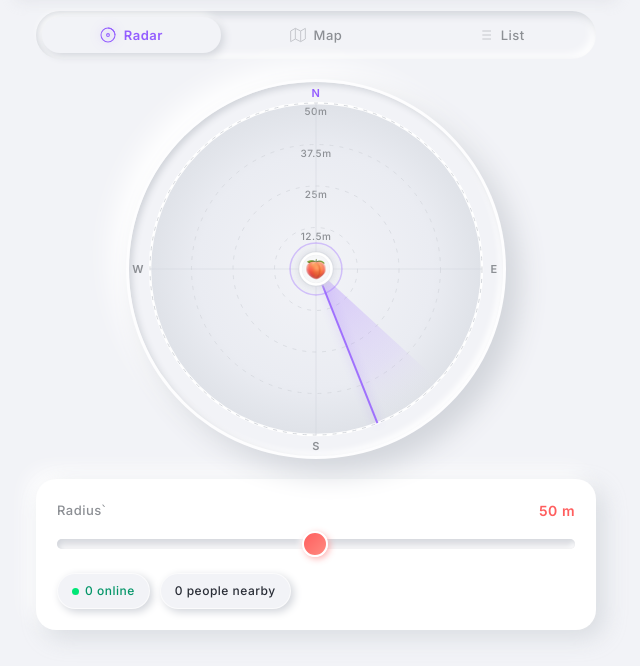
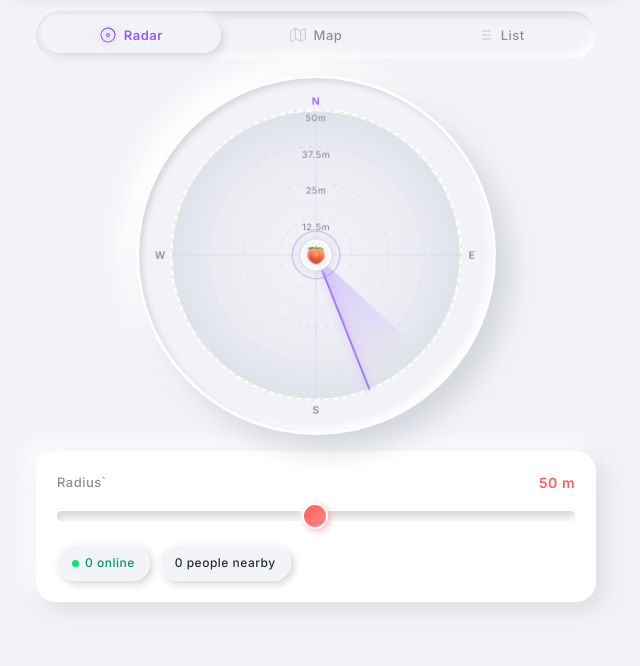
Before and after one commit to ar3dfx-blip/telegram-miniapp-nearby, a website built with Vite: page index.html in a window 1280 px wide. Shown: the part 134-800 px from the top of the page, without its empty margins (324-964 px from the left). Built offline with nearby package versions, Linux system fonts and the light colour scheme; no server answers; what mqtt would draw is missing.

Commit message:
Guarantee radar outer circle is strictly 1:1 round on all screen proportions

```diff
--- a/src/radar.js
+++ b/src/radar.js
@@ -23,6 +23,10 @@ export class RadarEngine {
     this.setupListeners();
     this.resize();
     window.addEventListener('resize', () => this.resize());
+    if (window.ResizeObserver && this.canvas.parentElement) {
+      this.resizeObserver = new ResizeObserver(() => this.resize());
+      this.resizeObserver.observe(this.canvas.parentElement);
+    }
   }
 
   setupListeners() {
@@ -49,23 +53,30 @@ export class RadarEngine {
   }
 
   resize() {
-    const rect = this.canvas.parentElement.getBoundingClientRect();
-    const size = Math.min(rect.width, 480);
+    const parent = this.canvas.parentElement;
+    if (!parent) return;
+
+    const rect = parent.getBoundingClientRect();
+    // Strictly take the MINIMUM of width and height so the radar is ALWAYS an exact 1:1 circle
+    const availableW = rect.width > 0 ? rect.width : 300;
+    const availableH = rect.height > 0 ? rect.height : availableW;
+    const squareSize = Math.max(160, Math.floor(Math.min(availableW, availableH)));
+
     const dpr = window.devicePixelRatio || 1;
 
-    this.width = size;
-    this.height = size;
+    this.width = squareSize;
+    this.height = squareSize;
 
-    this.canvas.width = size * dpr;
-    this.canvas.height = size * dpr;
-    this.canvas.style.width = `${size}px`;
-    this.canvas.style.height = `${size}px`;
+    this.canvas.width = Math.round(squareSize * dpr);
+    this.canvas.height = Math.round(squareSize * dpr);
+    this.canvas.style.width = `${squareSize}px`;
+    this.canvas.style.height = `${squareSize}px`;
 
     this.ctx.resetTransform?.();
     this.ctx.scale(dpr, dpr);
-    this.centerX = size / 2;
-    this.centerY = size / 2;
-    this.radarRadius = (size / 2) - 24;
+    this.centerX = squareSize / 2;
+    this.centerY = squareSize / 2;
+    this.radarRadius = (squareSize / 2) - 22;
   }
 
   setPeople(people, maxRadius = 500) {
@@ -95,6 +106,9 @@ export class RadarEngine {
     if (this.animId) {
       cancelAnimationFrame(this.animId);
       this.animId = null;
+    }
+    if (this.resizeObserver) {
+      this.resizeObserver.disconnect();
     }
   }
 
--- a/src/style.css
+++ b/src/style.css
@@ -311,23 +311,32 @@ html, body {
   display: flex;
   flex-direction: column;
   align-items: center;
-  padding: 20px 20px 24px;
-  gap: 20px;
+  justify-content: flex-start;
+  padding: 16px 20px 24px;
+  gap: 16px;
   flex: 1;
-}
-
-/* 3D Neumorphic Circular Dial Knob */
+  width: 100%;
+  box-sizing: border-box;
+}
+
+/* 3D Neumorphic Circular Dial Knob - Always 100% Round Circle */
 .radar-canvas-card {
   position: relative;
   display: flex;
   align-items: center;
   justify-content: center;
-  width: 100%;
-  max-width: 380px;
-  aspect-ratio: 1;
-  background: var(--bg-primary);
-  border-radius: 50%;
-  padding: 14px;
+  /* Use CSS min() so width and height are strictly identical on all screen aspect ratios */
+  width: min(86vw, 360px, calc(100dvh - 300px));
+  height: min(86vw, 360px, calc(100dvh - 300px));
+  min-width: 200px;
+  min-height: 200px;
+  aspect-ratio: 1 / 1 !important;
+  flex: 0 0 auto !important; /* Prevents vertical squashing into an oval */
+  margin: 0 auto;
+  background: var(--bg-primary);
+  border-radius: 50% !important;
+  padding: 12px;
+  box-sizing: border-box;
   box-shadow:
     14px 14px 28px var(--shadow-outer),
     -14px -14px 28px var(--shadow-inner),
@@ -337,9 +346,10 @@ html, body {
 }
 
 canvas#radar-canvas {
-  width: 100%;
-  height: 100%;
-  border-radius: 50%;
+  width: 100% !important;
+  height: 100% !important;
+  aspect-ratio: 1 / 1 !important;
+  border-radius: 50% !important;
   display: block;
 }
 
```
